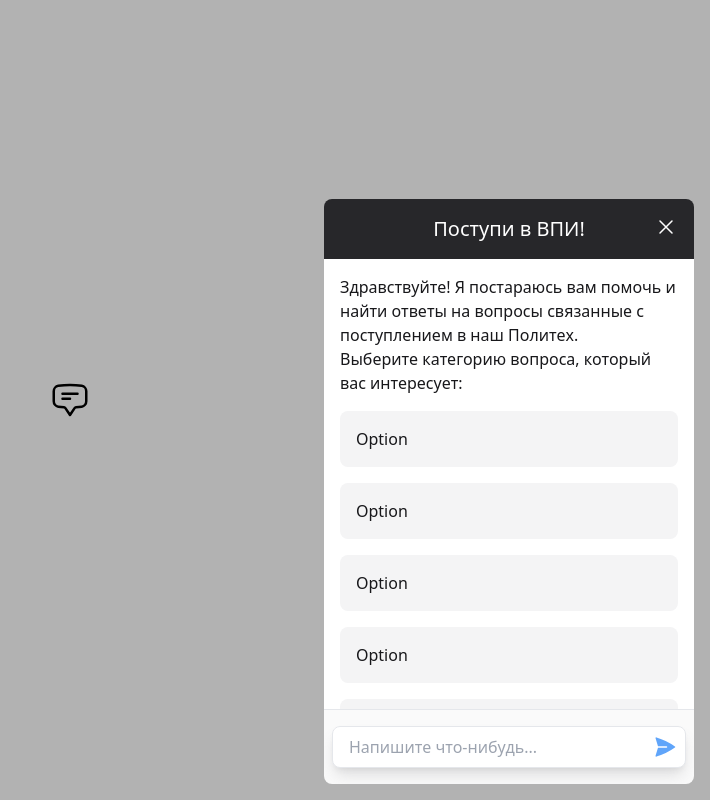
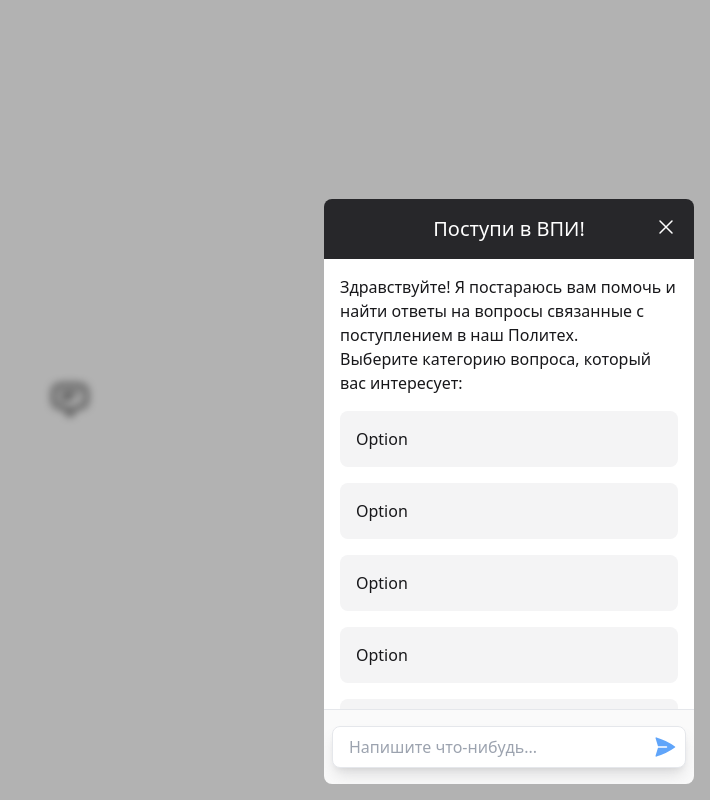
Before and after one commit to l3r8yJ/volpi-qa, a React (Vite) app in the folder qa-rest/src/main/client/: page / in a window 1280 px wide. Both pictures are taken after a click on the button 640 px from the left and 400 px from the top of the page. Shown: the whole page, without its empty margins (570-1280 px from the left). Built offline with nearby package versions, Linux system fonts and the light colour scheme.

Commit message:
backdrop blur

```diff
--- a/qa-rest/src/main/client/src/components/UI/Modal.tsx
+++ b/qa-rest/src/main/client/src/components/UI/Modal.tsx
@@ -16,7 +16,7 @@
             onClose={() => setIsOpen(false)}
             className="relative z-[1001]"
         >
-            <div className="fixed inset-0 bg-black/30" aria-hidden="true"/>
+            <div className="fixed inset-0 bg-black/30 backdrop-blur-sm" aria-hidden="true"/>
             <div className="fixed inset-0 md:left-auto md:top-auto flex items-center justify-center p-2 md:pb-4 md:pr-4">
                 <Dialog.Panel className="rounded-lg relative min-w-[250px] w-[370px]">
                     <button
```
